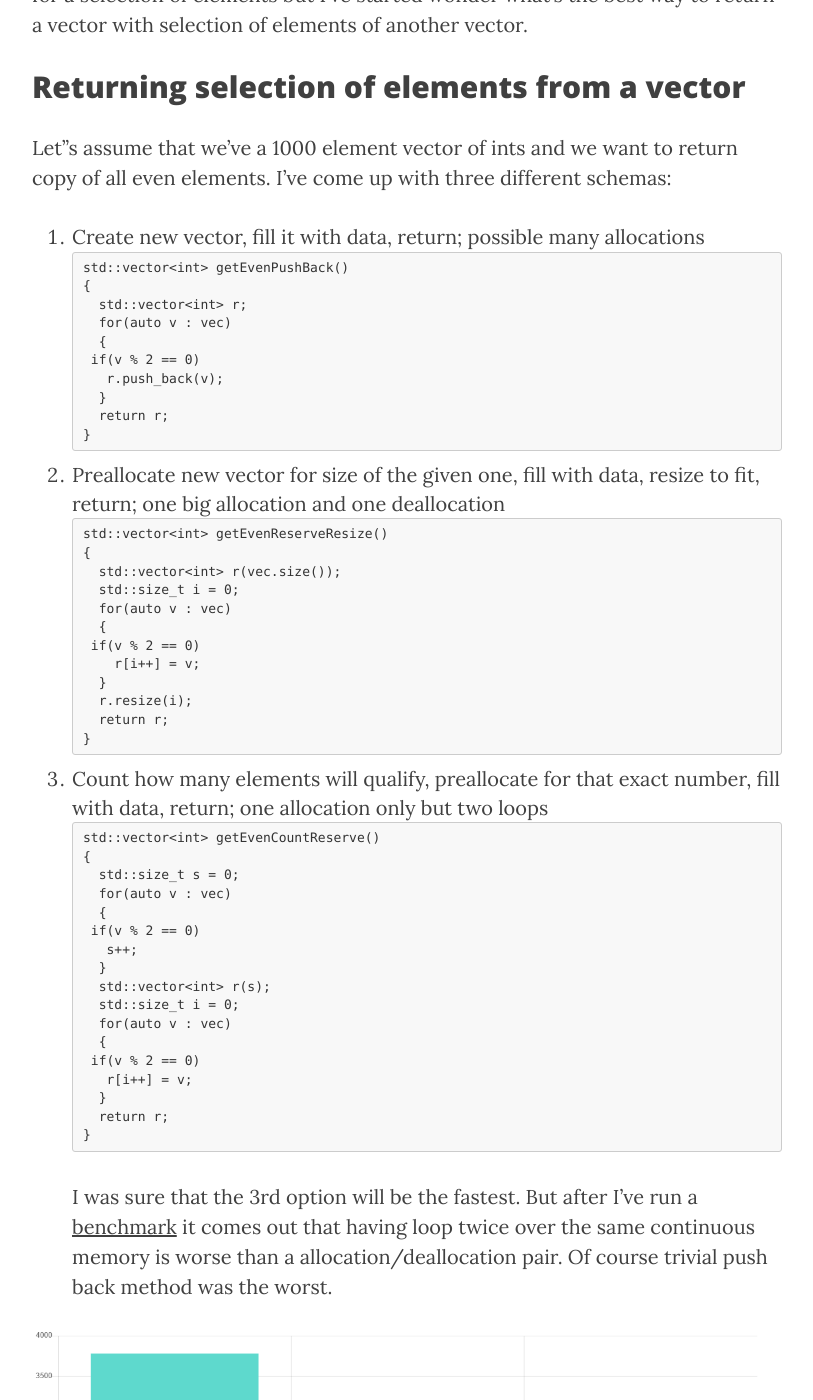
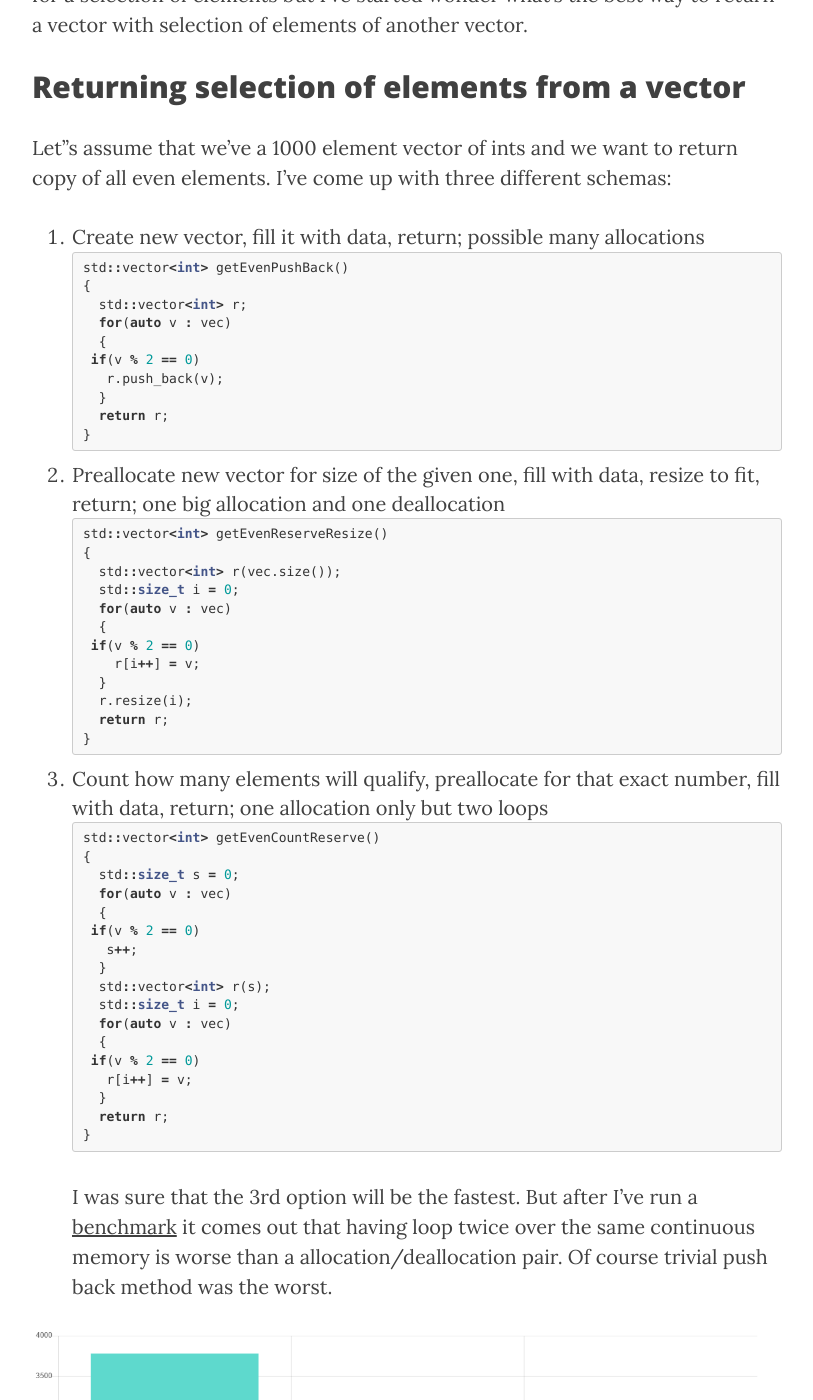
Before and after one commit to kleszcz/blog, a Jekyll site: the page built from _posts/2019-02-18-returning-vector.md, in a window 1280 px wide and 1400 px high, scrolled down 1285 px. Shown: the whole window, without its empty margins (233-1046 px from the left). Built offline with Jekyll 4.4.1, drawn with Linux system fonts in a browser that asks for light colours; nearby versions of some CDN libraries; our own code applies the rules of GitHub Pages for plain Markdown files.

Commit message:
Update 2019-02-18-returning-vector.md

````diff
--- a/_posts/2019-02-18-returning-vector.md
+++ b/_posts/2019-02-18-returning-vector.md
@@ -13,7 +13,7 @@ I've decided to put my core engine parts in a separate library and recently I've
 Let''s assume that we've a 1000 element vector of ints and we want to return copy of all even elements. I've come up with three different schemas:
 
 1. Create new vector, fill it with data, return; possible many allocations
-``` C++
+``` c++
 std::vector<int> getEvenPushBack()
 {
   std::vector<int> r;
@@ -26,7 +26,7 @@ std::vector<int> getEvenPushBack()
 }
 ```
 2. Preallocate new vector for size of the given one, fill with data, resize to fit, return; one big allocation and one deallocation
-``` C++
+``` c++
 std::vector<int> getEvenReserveResize()
 {
   std::vector<int> r(vec.size());
@@ -41,7 +41,7 @@ std::vector<int> getEvenReserveResize()
 }
 ```
 3. Count how many elements will qualify, preallocate for that exact number, fill with data, return; one allocation only but two loops
-``` C++
+``` c++
 std::vector<int> getEvenCountReserve()
 {
   std::size_t s = 0;
````
